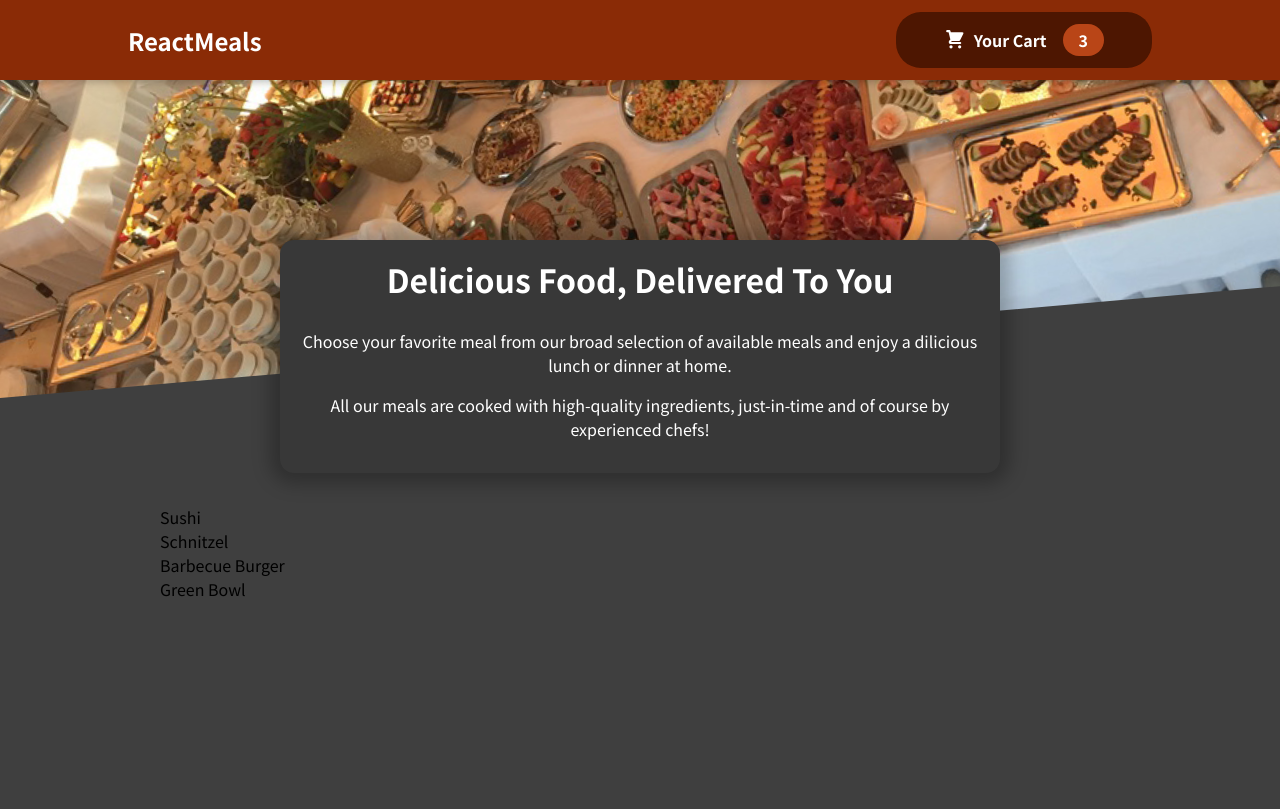
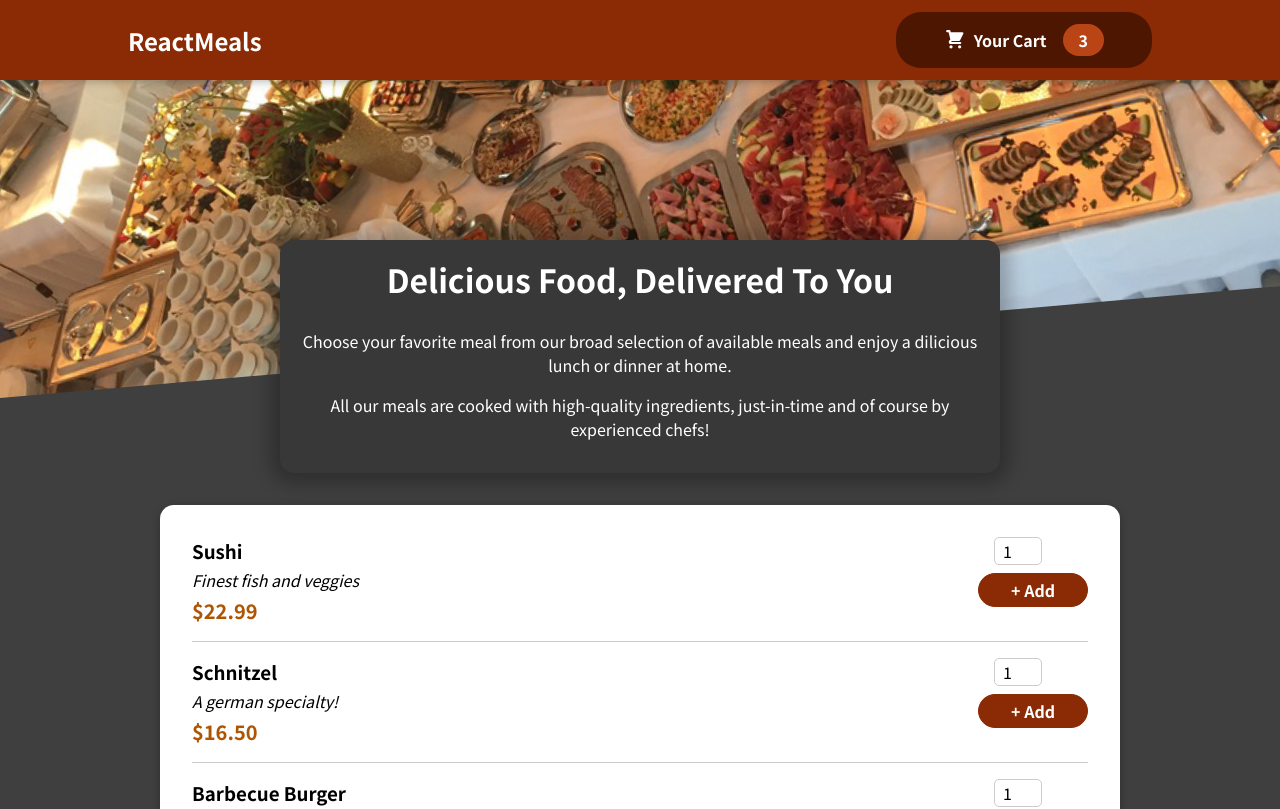
Before and after one commit to kozachek/-Food-Order-App, a React (Create React App) app: page / in a window 1280 px wide. Shown: the top 809 px of the page. Built offline with nearby package versions, Linux system fonts and the light colour scheme.

Commit message:
Adding a Form

```diff
--- a/src/components/Meals /AvalibleMeals.js
+++ b/src/components/Meals /AvalibleMeals.js
@@ -1,39 +1,51 @@
-import classes from './AvalibleMeals.module.css';
+import Card from "../UI/Card";
+import MealItem from "./MealItem/MealItem";
+import classes from "./AvalibleMeals.module.css";
 
 const DUMMY_MEALS = [
   {
-      id: 'm1',
-      name: 'Sushi',
-      description: 'Finest fish and veggies',
+    id: "m1",
+    name: "Sushi",
+    description: "Finest fish and veggies",
     price: 22.99,
   },
   {
-      id: 'm2',
-      name: 'Schnitzel',
-      description: 'A german specialty!',
+    id: "m2",
+    name: "Schnitzel",
+    description: "A german specialty!",
     price: 16.5,
   },
   {
-      id: 'm3',
-      name: 'Barbecue Burger',
-      description: 'American, raw, meaty',
+    id: "m3",
+    name: "Barbecue Burger",
+    description: "American, raw, meaty",
     price: 12.99,
   },
   {
-      id: 'm4',
-      name: 'Green Bowl',
-      description: 'Healthy...and green...',
+    id: "m4",
+    name: "Green Bowl",
+    description: "Healthy...and green...",
     price: 18.99,
   },
 ];
-const AvalibleMeals = ()=> {
-const mealsList = DUMMY_MEALS.map(meal => <li>{meal.name}</li>);
+const AvalibleMeals = () => {
+  const mealsList = DUMMY_MEALS.map((meal) => (
+    <MealItem
+      id={meal.id}
+      key={meal.id}
+      name={meal.name}
+      description={meal.description}
+      price={meal.price}
+    />
+  ));
 
-    return <section className={classes.meals}>
-        <ul>
-            {mealsList}
-        </ul>
+  return (
+    <section className={classes.meals}>
+      <Card>
+        <ul>{mealsList}</ul>
+      </Card>
     </section>
+  );
 };
 
 export default AvalibleMeals;
--- /dev/null
+++ b/src/components/Meals /MealItem/MealItem.js
@@ -0,0 +1,22 @@
+import MealItemForm from "./MealItemForm";
+
+import classes from "./MealItem.module.css";
+
+const MealItem = (props) => {
+  const price = `$${props.price.toFixed(2)}`;
+
+  return (
+    <li className={classes.meal}>
+      <div>
+        <h3>{props.name}</h3>
+        <div className={classes.description}>{props.description}</div>
+        <div className={classes.price}>{price}</div>
+      </div>
+      <div>
+        <MealItemForm id={props.id} />
+      </div>
+    </li>
+  );
+};
+
+export default MealItem;
--- /dev/null
+++ b/src/components/Meals /MealItem/MealItem.module.css
@@ -0,0 +1,22 @@
+.meal {
+  display: flex;
+  justify-content: space-between;
+  margin: 1rem;
+  padding-bottom: 1rem;
+  border-bottom: 1px solid #ccc;
+}
+
+.meal h3 {
+  margin: 0 0 0.25rem 0;
+}
+
+.description {
+  font-style: italic;
+}
+
+.price {
+  margin-top: 0.25rem;
+  font-weight: bold;
+  color: #ad5502;
+  font-size: 1.25rem;
+}
--- /dev/null
+++ b/src/components/Meals /MealItem/MealItemForm.js
@@ -0,0 +1,24 @@
+import Input from "../../UI/Input";
+
+import classes from "./MealItemForm.module.css";
+
+const MealItemForm = (props) => {
+  return (
+    <form className={classes.form}>
+      <Input
+        label="Amount"
+        input={{
+          id: "amount_" + props.id,
+          type: "number",
+          min: "1",
+          max: "5",
+          step: "1",
+          defaultValue: "1",
+        }}
+      />
+      <button>+ Add</button>
+    </form>
+  );
+};
+
+export default MealItemForm;
--- /dev/null
+++ b/src/components/Meals /MealItem/MealItemForm.module.css
@@ -0,0 +1,20 @@
+.form {
+    text-align: right;
+  }
+
+   .form button {
+    font: inherit;
+    cursor: pointer;
+    background-color: #8a2b06;
+    border: 1px solid #8a2b06;
+    color: white;
+    padding: 0.25rem 2rem;
+    border-radius: 20px;
+    font-weight: bold;
+  }
+
+  .form button:hover,
+  .form button:active {
+    background-color: #641e03;
+    border-color: #641e03;
+  }
--- /dev/null
+++ b/src/components/UI/Card.js
@@ -0,0 +1,8 @@
+import classes from './Card.module.css';
+
+const Card = props => {
+
+    return <div className={classes.card}>{props.children}</div>
+};
+
+export default Card;
--- /dev/null
+++ b/src/components/UI/Card.module.css
@@ -0,0 +1,6 @@
+.card {
+    padding: 1rem;
+    box-shadow: 0 2px 8px rgba(0, 0, 0, 0.25);
+    border-radius: 14px;
+    background-color: white;
+  }
--- /dev/null
+++ b/src/components/UI/Input.js
@@ -0,0 +1,12 @@
+import classes from "./Input.module.css";
+
+const Input = (props) => {
+  return (
+    <div className={classes.input}>
+      <label htmlFor={props.input.id}>{props.lable}</label>
+      <input {...props.input} />
+    </div>
+  );
+};
+
+export default Input;
--- /dev/null
+++ b/src/components/UI/Input.module.css
@@ -0,0 +1,18 @@
+.input {
+  display: flex;
+  align-items: center;
+  margin-bottom: 0.5rem;
+}
+
+.input label {
+  font-weight: bold;
+  margin-right: 1rem;
+}
+
+.input input {
+  width: 3rem;
+  border-radius: 5px;
+  border: 1px solid #ccc;
+  font: inherit;
+  padding-left: 0.5rem;
+}
```
Lines whose indentation alone changed are shown as unchanged.
